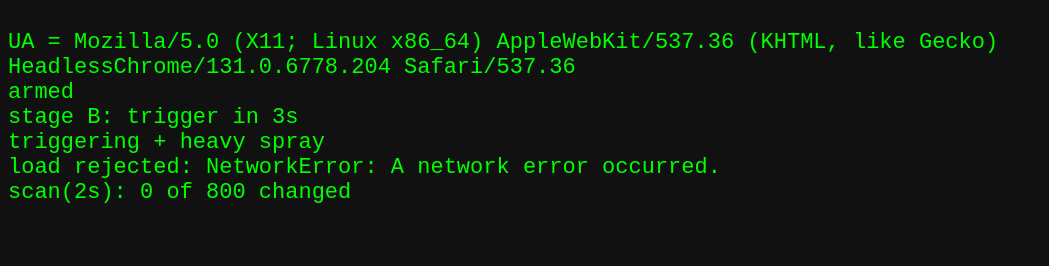
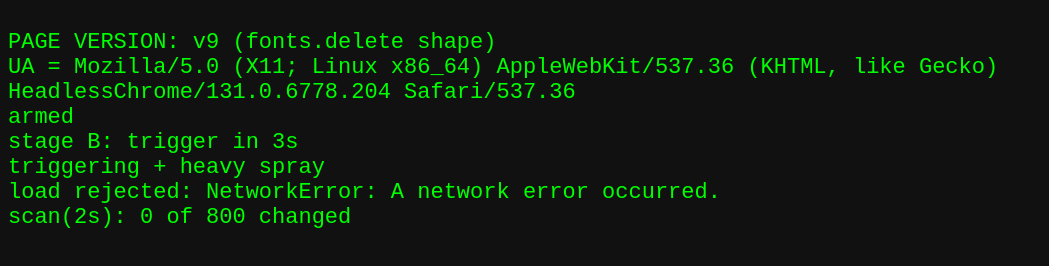
Before and after one commit to RianMorningstar/ps5-phase1, a plain HTML site: page index.html in a window 1280 px wide. Shown: the part 74-340 px from the top of the page, without its empty margins (0-1049 px from the left). Drawn offline with Linux system fonts and the light colour scheme; a web font is replaced by a local one.

Commit message:
v9.1: version number on page

```diff
--- a/index.html
+++ b/index.html
@@ -2,7 +2,7 @@
 <html>
 <head>
 <meta charset="utf-8">
-<title>P2</title>
+<title>P2 v9</title>
 <style>body{font-size:28px;font-family:sans-serif;background:#111;color:#0f0}pre{white-space:pre-wrap;font-size:22px}</style>
 <style id="s0">@font-face { font-family: x; src: url(nonexistent-font.woff); unicode-range: U+0042; }</style>
 </head>
@@ -21,6 +21,7 @@ function hex(n, w) {
   return '0x' + h;
 }
 
+log('PAGE VERSION: v9 (fonts.delete shape)');
 log('UA = ' + navigator.userAgent);
 
 var CLASSES = [192, 200, 208, 224];      // size classes around CSSFontFace
```
